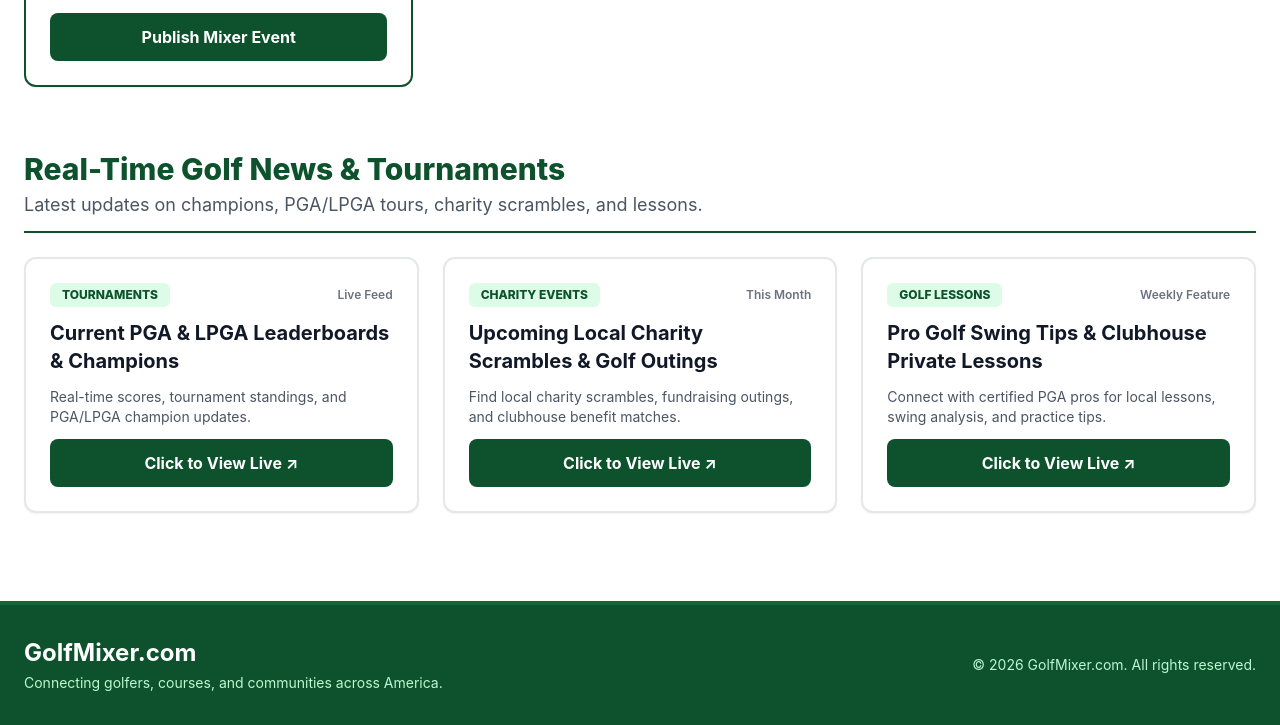
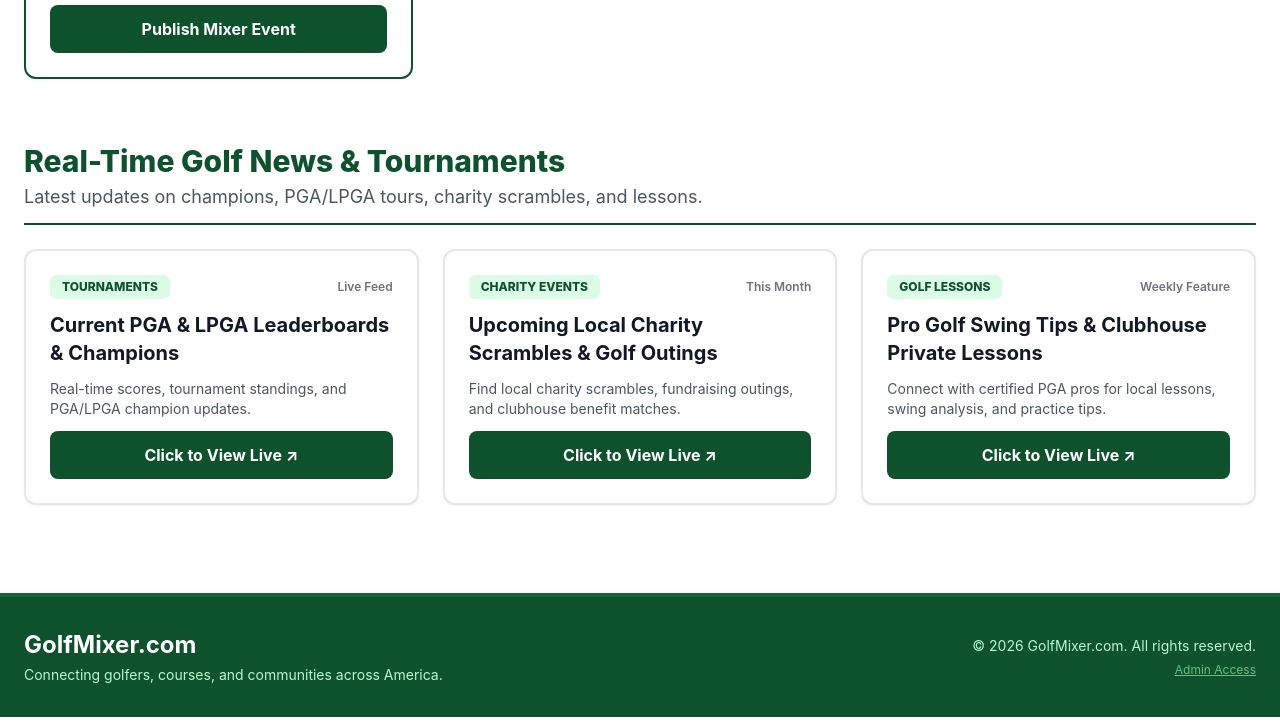
Before and after one commit to ArriveTime/GolfMixer, a plain HTML site: page index.html in a window 1280 px wide. Shown: the part 1914-2639 px from the top of the page. Drawn offline with nearby package versions, Linux system fonts and the light colour scheme; no server answers.

Commit message:
Refactor admin access button and comments
Removed the admin access button from the navigation and added it to the footer. Updated comments for clarity.

```diff
--- a/index.html
+++ b/index.html
@@ -48,9 +48,6 @@
         <a href="#directory" class="hover:underline">Directory</a>
         <a href="#news" class="hover:underline">Live News</a>
         <a href="#mixers" class="hover:underline">Golf Mixers</a>
-        <button onclick="toggleAdminModal()" class="bg-white text-golf-green px-4 py-2 rounded-md hover:bg-gray-100 transition shadow font-bold">
-          🔒 Admin Access
-        </button>
       </nav>
     </div>
   </header>
@@ -184,7 +181,7 @@
 
   </main>
 
-  <!-- Password-Protected Admin Modal (Expanded Size & High-Legibility Table Layout) -->
+  <!-- Password-Protected Admin Modal -->
   <div id="admin-modal" class="hidden fixed inset-0 bg-black/70 flex items-center justify-center p-4 z-50 overflow-y-auto">
     <div class="bg-white p-8 rounded-2xl max-w-4xl w-full space-y-6 shadow-2xl border-4 border-golf-green my-8">
 
@@ -222,7 +219,6 @@
         <div>
           <h4 class="text-xl font-bold text-gray-900 mb-3">Logged Visitors (Ascending Chronological Order)</h4>
 
-          <!-- Spacious, High-Contrast Visitor Table -->
           <div class="overflow-x-auto border-2 border-gray-200 rounded-xl shadow-sm">
             <table class="w-full text-left border-collapse">
               <thead>
@@ -247,12 +243,17 @@
 
   <!-- Footer -->
   <footer class="bg-golf-green text-white border-t-4 border-green-800 py-8 px-6 mt-12">
-    <div class="max-w-7xl mx-auto flex flex-col md:flex-row justify-between items-center text-center md:text-left">
+    <div class="max-w-7xl mx-auto flex flex-col md:flex-row justify-between items-center text-center md:text-left gap-4">
       <div>
         <p class="text-2xl font-bold">GolfMixer.com</p>
         <p class="text-green-200 text-sm mt-1">Connecting golfers, courses, and communities across America.</p>
       </div>
-      <p class="text-sm text-green-200 mt-4 md:mt-0">&copy; 2026 GolfMixer.com. All rights reserved.</p>
+      <div class="flex flex-col items-center md:items-end">
+        <p class="text-sm text-green-200">&copy; 2026 GolfMixer.com. All rights reserved.</p>
+        <button onclick="toggleAdminModal()" class="text-xs text-green-300 hover:text-white underline mt-1.5 transition opacity-70 hover:opacity-100">
+          Admin Access
+        </button>
+      </div>
     </div>
   </footer>
 
```
